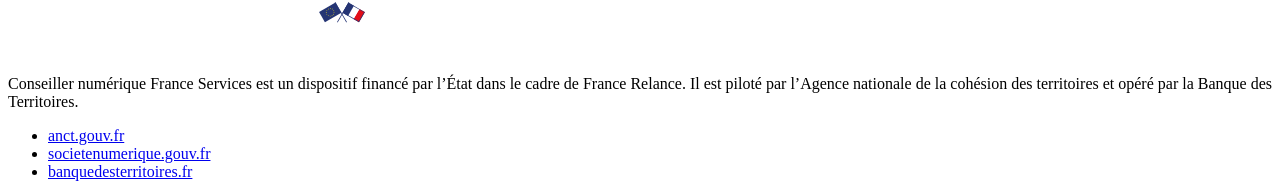
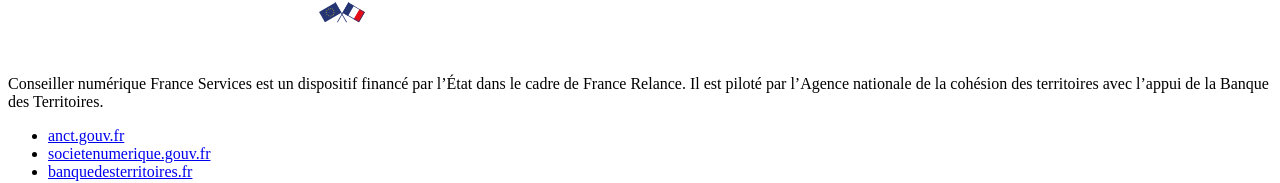
Before and after one commit to anct-cnum/portail-conseiller, a React (Create React App) app: page /login in a window 1280 px wide. Shown: the part 1191-1374 px from the top of the page. Built offline with nearby package versions, Linux system fonts and the light colour scheme.

Commit message:
Modifier le wording dans le footer espace coop

```diff
--- a/src/components/Footer.js
+++ b/src/components/Footer.js
@@ -33,8 +33,8 @@
                       </div>
                       <div className="rf-footer__content rf-mt-3w">
                         <p className="rf-footer__content-desc">
-                      Conseiller numérique France Services est un dispositif financé par l&rsquo;&Eacute;tat dans le cadre de France Relance.
-                      Il est piloté par l&rsquo;Agence nationale de la cohésion des territoires et opéré par la Banque des Territoires.
+                        Conseiller numérique France Services est un dispositif financé par l&rsquo;&Eacute;tat dans le cadre de France Relance.
+                        Il est piloté par l&rsquo;Agence nationale de la cohésion des territoires avec l&rsquo;appui de la Banque des Territoires.
                         </p>
                       </div>
                       <div>
```
